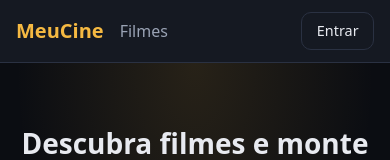
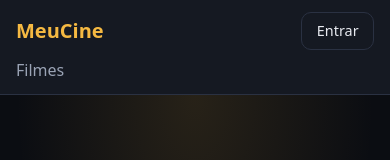
Before and after one commit to guilhermeoliveirabrito/trainee-front-comp-jr, a React (Vite) app: page / in a window 390 px wide. Shown: the top 160 px of the page. Built offline with nearby package versions, Linux system fonts and the light colour scheme; no server answers.

Commit message:
style: move os links do Header para uma segunda linha no celular

```diff
--- a/src/components/Header/Header.css
+++ b/src/components/Header/Header.css
@@ -70,3 +70,20 @@
     display: none;
   }
 }
+
+@media (max-width: 600px) {
+  .header__content {
+    flex-wrap: wrap;
+    row-gap: 0.5rem;
+  }
+
+  .header__session {
+    margin-left: auto;
+  }
+
+  .header__nav {
+    order: 3;
+    flex-basis: 100%;
+    flex-wrap: wrap;
+  }
+}
```
